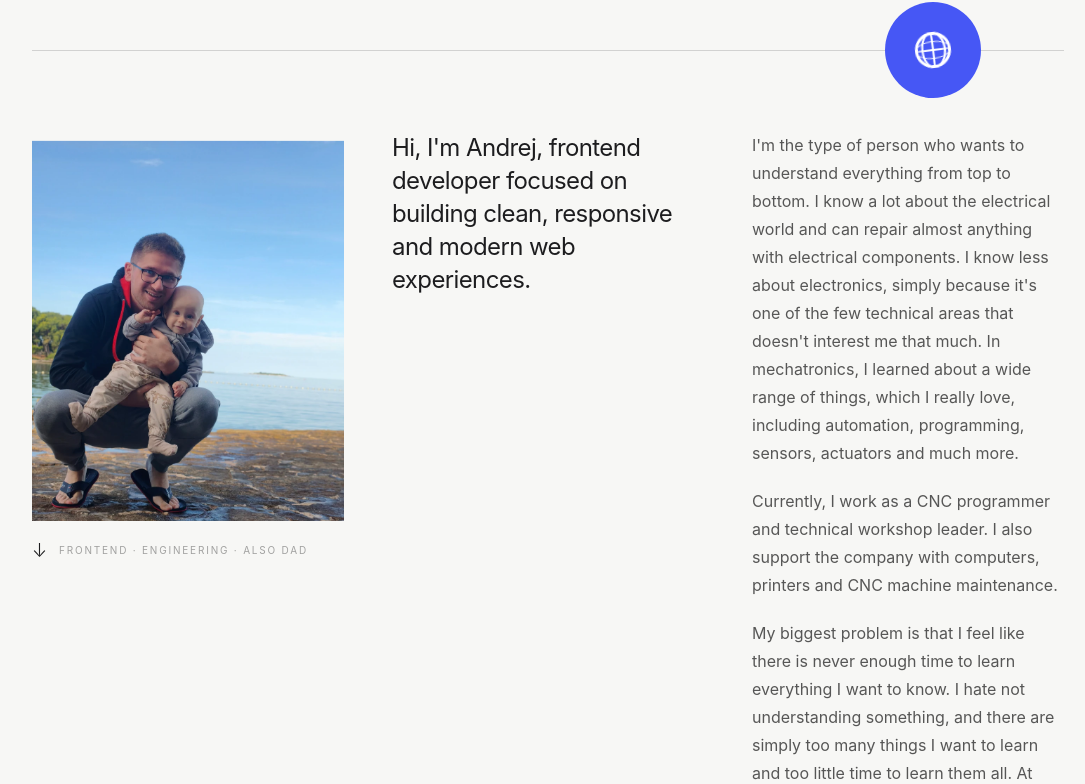
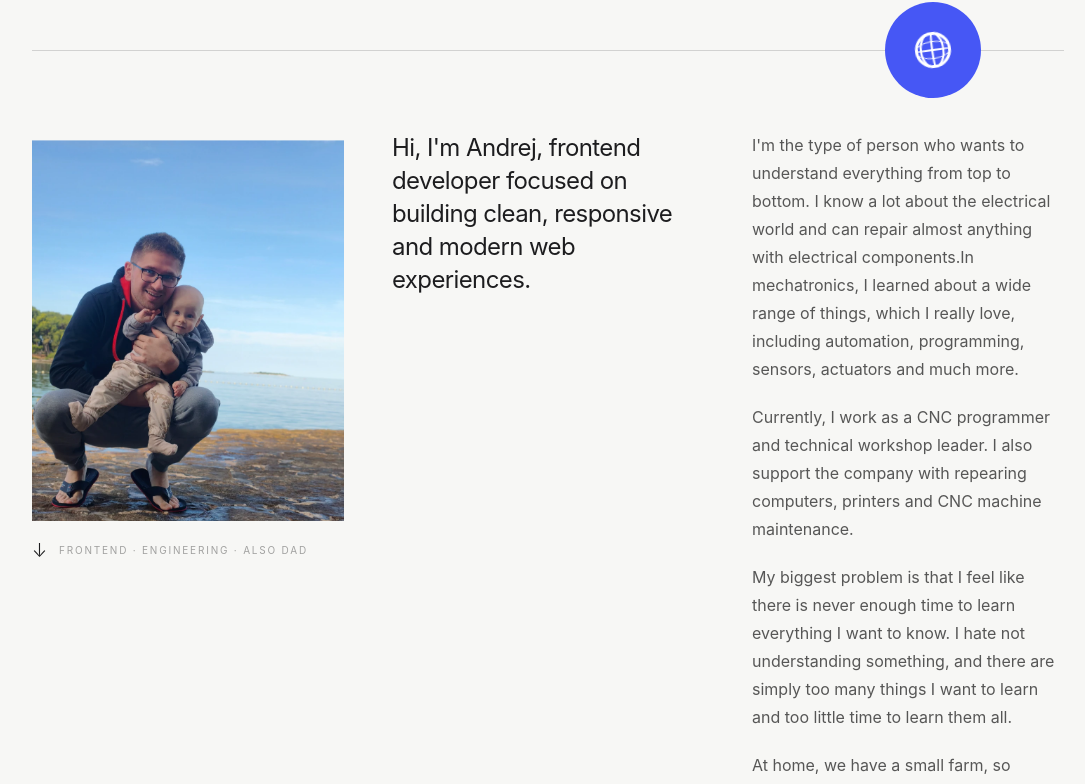
Before and after one commit to Mararovsek99/portfolio, a React (Vite) app: page /about in a window 1280 px wide. Shown: the part 609-1393 px from the top of the page, without its empty margins (92-1177 px from the left). Built offline with nearby package versions, Linux system fonts and the light colour scheme.

Commit message:
updating text inside aboutme

```diff
--- a/src/components/AboutHero.jsx
+++ b/src/components/AboutHero.jsx
@@ -97,27 +97,23 @@ lg:grid-cols-[1fr_1fr_1fr]
               <p className="text-sm md:text-base leading-7 text-black/65">
                 I'm the type of person who wants to understand everything from
                 top to bottom. I know a lot about the electrical world and can
-                repair almost anything with electrical components. I know less
-                about electronics, simply because it's one of the few technical
-                areas that doesn't interest me that much. In mechatronics, I
-                learned about a wide range of things, which I really love,
-                including automation, programming, sensors, actuators and much
-                more.
+                repair almost anything with electrical components.In
+                mechatronics, I learned about a wide range of things, which I
+                really love, including automation, programming, sensors,
+                actuators and much more.
               </p>
 
               <p className="mt-5 text-sm md:text-base leading-7 text-black/65">
                 Currently, I work as a CNC programmer and technical workshop
-                leader. I also support the company with computers, printers and
-                CNC machine maintenance.
+                leader. I also support the company with repearing computers,
+                printers and CNC machine maintenance.
               </p>
 
               <p className="mt-5 text-sm md:text-base leading-7 text-black/65">
                 My biggest problem is that I feel like there is never enough
                 time to learn everything I want to know. I hate not
                 understanding something, and there are simply too many things I
-                want to learn and too little time to learn them all. At home we
-                have farm, so working is something i enyoy. The best felling at
-                the end of the day is, if you did at one thing right.
+                want to learn and too little time to learn them all.
               </p>
 
               <p className="mt-5 text-sm md:text-base leading-7 text-black/65">
```
